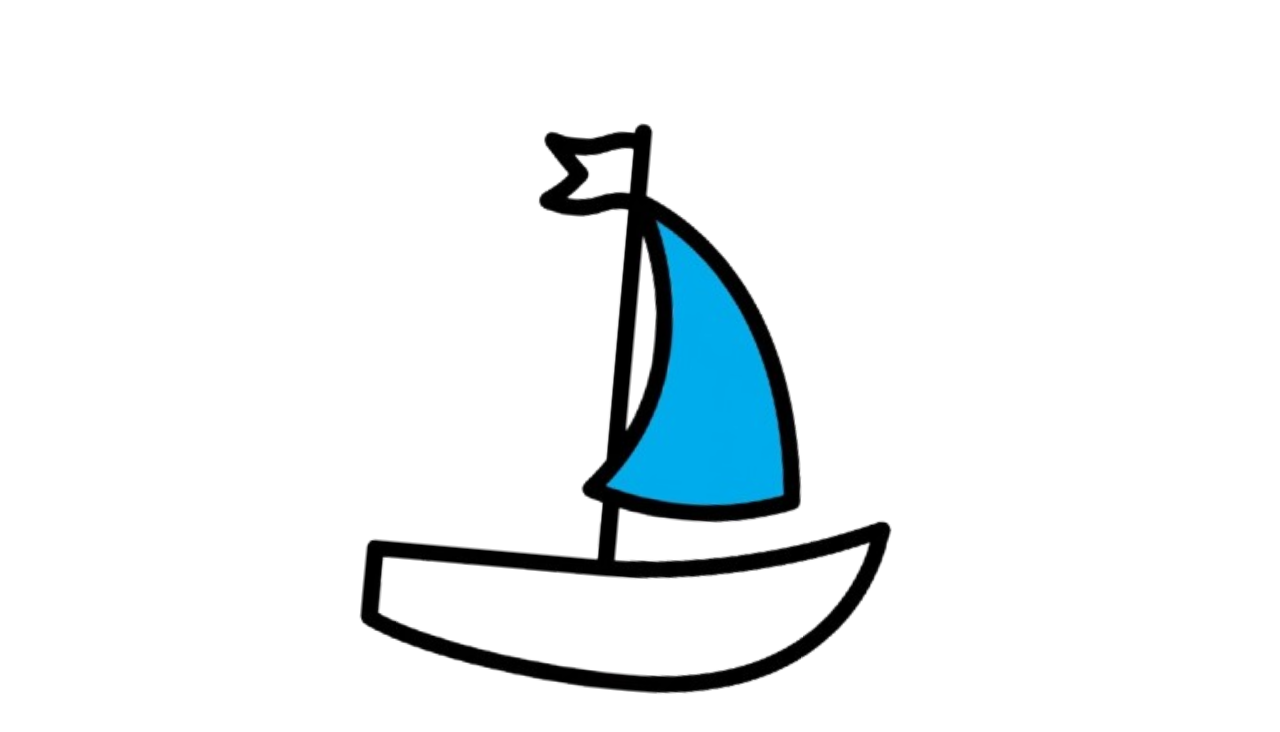
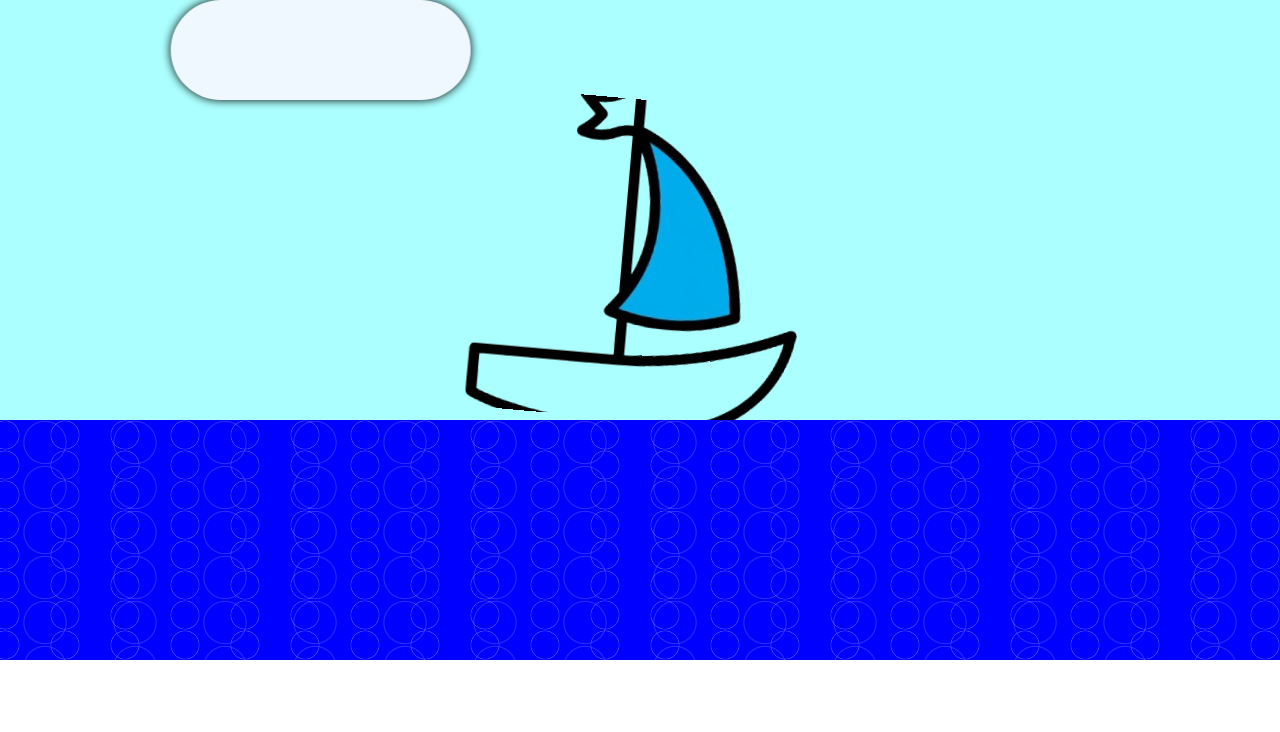
Before and after one commit to AlexRamosNasc/Programacao_para_internet, a plain HTML site: page Activities/Lista_CSS/Atividade10-barquinho.html in a window 1280 px wide. Shown: the top 732 px of the page. Drawn offline with Linux system fonts and the light colour scheme.

Commit message:
termino da lista 1-sofrido!

```diff
--- a/Activities/Lista_CSS/Atividade10-barquinho.html
+++ b/Activities/Lista_CSS/Atividade10-barquinho.html
@@ -5,27 +5,76 @@
     <meta name="viewport" content="width=device-width, initial-scale=1.0">
     <title>Animação</title>
     <style>
-        #barco{
+        *{margin: 0;}
+        div#ceu{
+            background-color: rgb(171, 255, 255);
+            height: 55vh;
+        }
+        div#barco{
             background-image: url("Images/barco.png");
-            background-size: contain;
             background-repeat: no-repeat;
             background-position: center;
             animation: balanco 2s linear 0s infinite;
-            width: 100%;
-            height: 100vh;
+            height: 40vh;
         }
         @keyframes balanco{
             0% { transform: rotate(-5deg); }
             50%  { transform: rotate(5deg); }
             100% { transform: rotate(-5deg); }
         }
-        #mar{
 
+        div#mar {
+            position: relative;
+            background-color: blue;
+            height: 30vh;
+            overflow: hidden;
         }
+
+        div#mar::before,
+        div#mar::after {
+            content: "";
+            position: absolute;
+            top: 0;
+            left: -50%;
+            width: 200%;
+            height: 100%;
+            background-image: radial-gradient(circle, transparent 40%, rgba(255, 255, 255, 0.3) 42%, transparent 44%);
+            background-size: 60px 30px;
+            z-index: 1;
+            animation: ondas 4s linear infinite;
+        }
+
+        div#mar::after {
+            background-size: 90px 45px;
+            animation-duration: 6s;
+            animation-direction: reverse;
+            opacity: 0.6;
+        }
+
+        @keyframes ondas {
+            0%   { transform: translateX(0); }
+            100% { transform: translateX(60px); }
+        }
+
+        div#nuvem{
+            background-color:aliceblue;
+            height: 100px;
+            width: 300px;
+            border-radius:50px;
+            box-shadow: 0 0 10px rgb(0, 0, 0);
+            animation: nuvem 30s linear 0s infinite;
+        }
+
+        @keyframes nuvem {
+            0% {transform: translatex(0);}
+            100% {transform: translatex(80vw);}
+        }
+
     </style>
 </head>
 <body>
-    <div id="barco"></div>
-    <div id="mar"></div>
+
+    <div id="ceu"> <div id="nuvem"></div> <div id="barco"> </div> <div id="mar"></div> </div>
+
 </body>
 </html>
```
